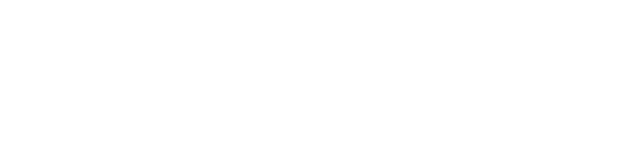
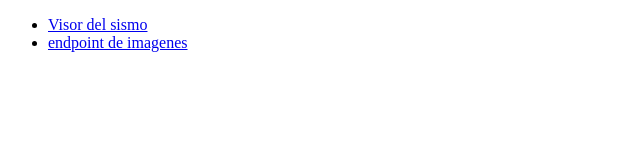
Before and after one commit to iTheia/flink-examen, a website: page src/public/index.html in a window 1280 px wide. Shown: the whole page, without its empty margins (0-640 px from the left). Drawn offline with Linux system fonts and the light colour scheme.

Commit message:
links en index.html

```diff
--- a/src/public/index.html
+++ b/src/public/index.html
@@ -6,5 +6,10 @@
     <meta name="viewport" content="width=device-width, initial-scale=1.0" />
     <title>Flink</title>
   </head>
-  <body></body>
+  <body>
+    <ul>
+      <li><a href="/sismo.html">Visor del sismo</a></li>
+      <li><a href="/api/v1/images">endpoint de imagenes</a></li>
+    </ul>
+  </body>
 </html>
```
